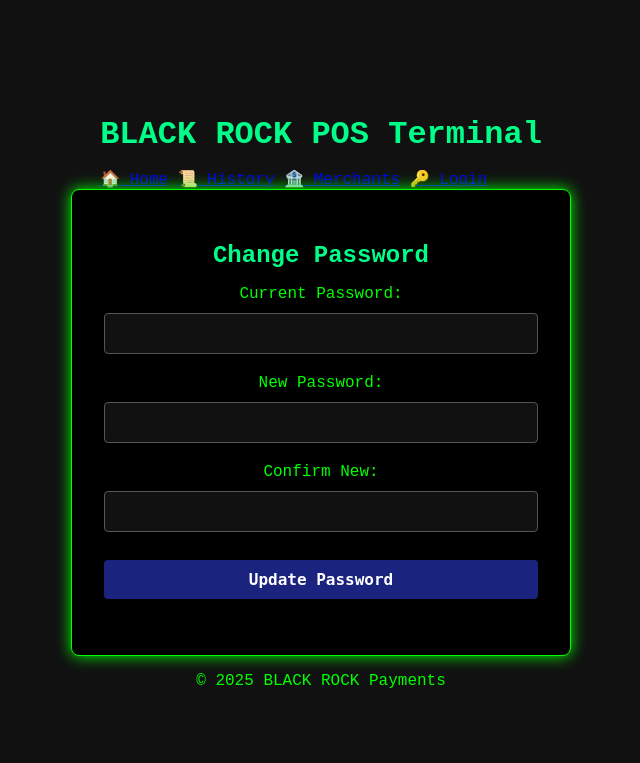
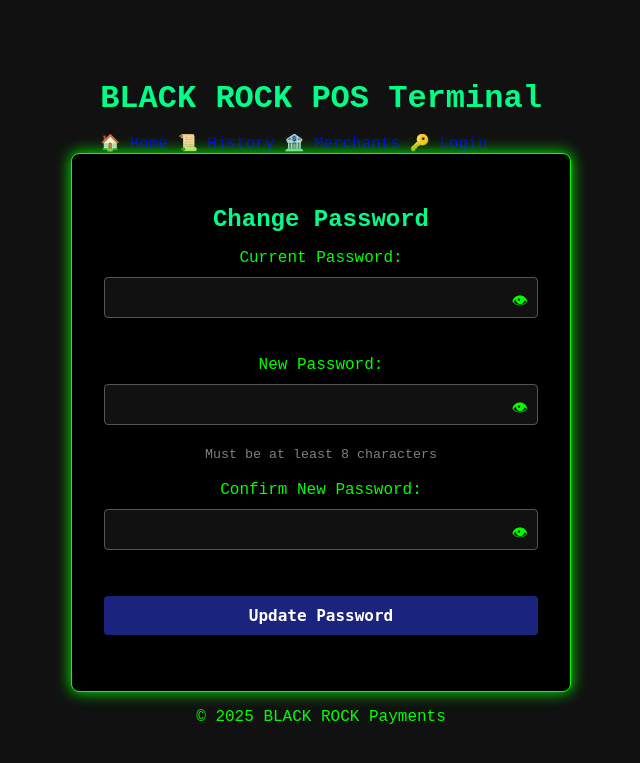
Before and after one commit to nbkeuro/vishnu, a Flask app: template templates/change_password.html in a window 1280 px wide. Shown: the top 763 px of the page, without its empty margins (319-959 px from the left). Run offline with Flask 3, Linux system fonts and the light colour scheme; the template is opened without the code that fills it, so the values that code supplies are empty.

Commit message:
Update change_password.html

```diff
--- a/templates/change_password.html
+++ b/templates/change_password.html
@@ -1,21 +1,82 @@
 {% extends "base.html" %}
+
+{% block title %}Change Password{% endblock %}
+
 {% block content %}
 <h2>Change Password</h2>
 
 {% if error %}
-    <p style="color: red;">{{ error }}</p>
+    <p style="color: red; font-weight: bold;">{{ error }}</p>
 {% endif %}
 {% if success %}
-    <p style="color: green;">{{ success }}</p>
+    <p style="color: green; font-weight: bold;">{{ success }}</p>
 {% endif %}
 
-<form method="POST">
+<form method="POST" class="form-wrap">
+
+    <!-- Current Password -->
     <label>Current Password:</label><br>
-    <input type="password" name="current" required><br>
+    <div style="position: relative;">
+        <input type="password" name="current" id="currentPass" required style="padding-right: 40px;">
+        <span class="toggle-eye" onclick="togglePassword('currentPass', this)">
+            👁
+        </span>
+    </div><br>
+
+    <!-- New Password -->
     <label>New Password:</label><br>
-    <input type="password" name="new" required><br>
-    <label>Confirm New:</label><br>
-    <input type="password" name="confirm" required><br>
+    <div style="position: relative;">
+        <input type="password" name="new" id="newPass" required style="padding-right: 40px;">
+        <span class="toggle-eye" onclick="togglePassword('newPass', this)">
+            👁
+        </span>
+    </div>
+    <small id="strengthMsg" style="color: gray;">Must be at least 8 characters</small><br><br>
+
+    <!-- Confirm New Password -->
+    <label>Confirm New Password:</label><br>
+    <div style="position: relative;">
+        <input type="password" name="confirm" id="confirmPass" required style="padding-right: 40px;">
+        <span class="toggle-eye" onclick="togglePassword('confirmPass', this)">
+            👁
+        </span>
+    </div><br>
+
     <button type="submit">Update Password</button>
 </form>
+
+<style>
+.toggle-eye {
+    position: absolute;
+    right: 10px;
+    top: 50%;
+    transform: translateY(-50%);
+    cursor: pointer;
+}
+</style>
+
+<script>
+function togglePassword(fieldId, iconElem) {
+    const input = document.getElementById(fieldId);
+    if (input.type === "password") {
+        input.type = "text";
+        iconElem.textContent = "🙈";
+    } else {
+        input.type = "password";
+        iconElem.textContent = "👁";
+    }
+}
+
+// Password strength indicator
+document.getElementById('newPass').addEventListener('input', function() {
+    const msg = document.getElementById('strengthMsg');
+    if (this.value.length >= 8) {
+        msg.textContent = "✅ Strong enough";
+        msg.style.color = "green";
+    } else {
+        msg.textContent = "❌ Too short";
+        msg.style.color = "red";
+    }
+});
+</script>
 {% endblock %}
```
